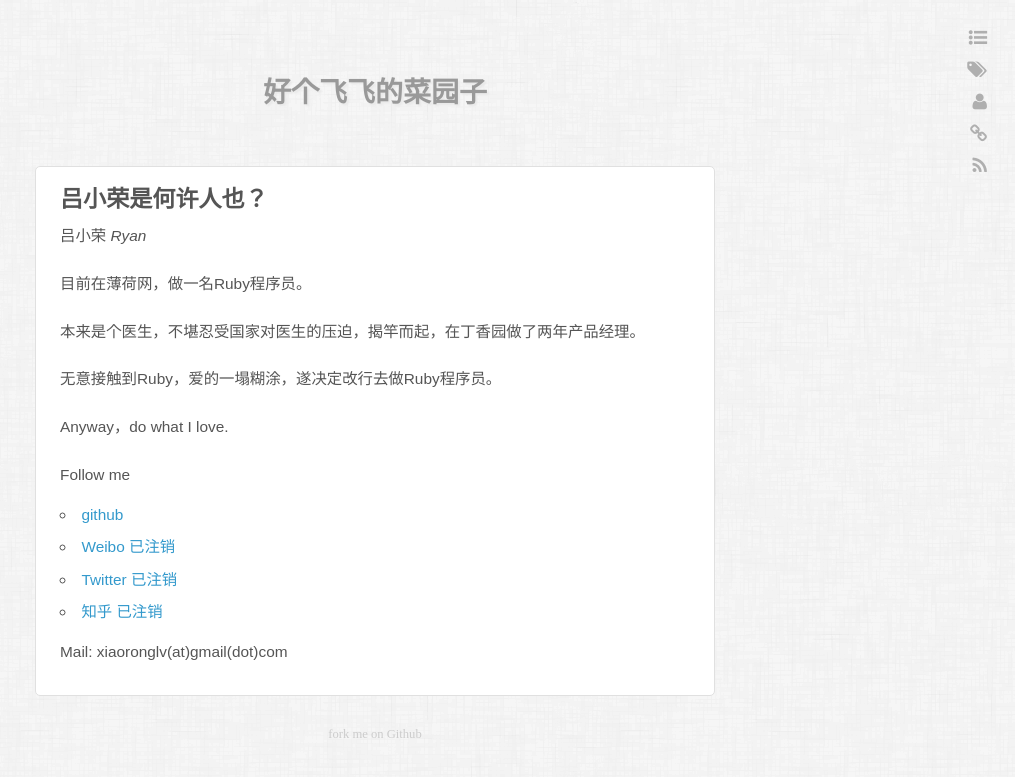
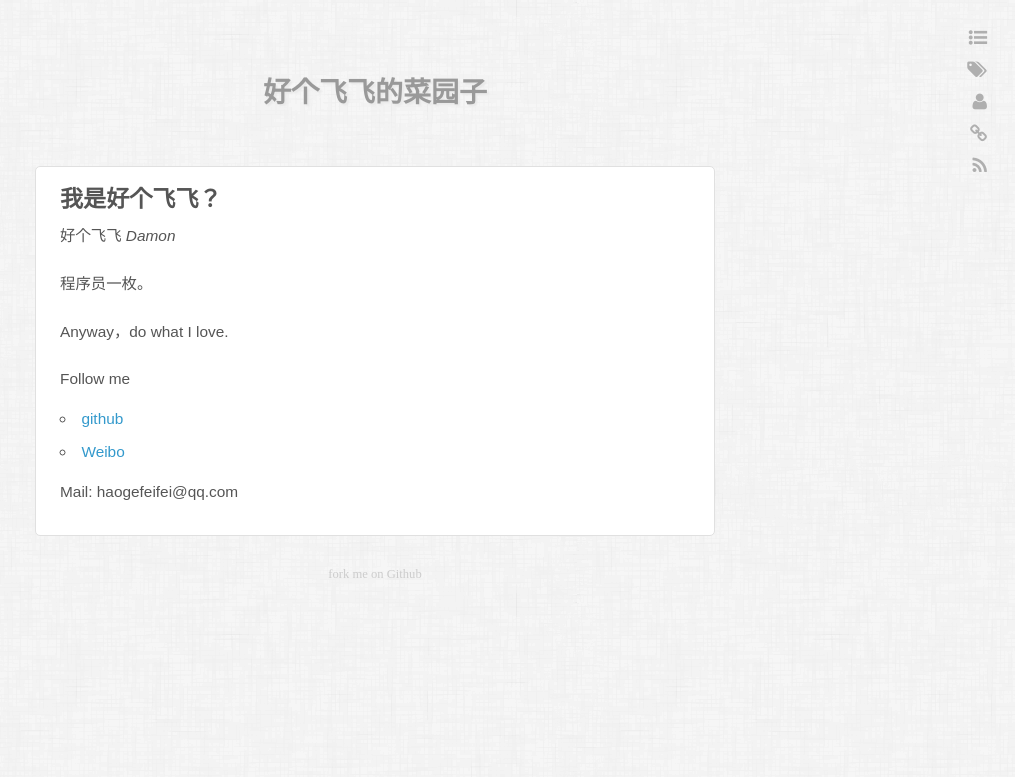
Before and after one commit to haogefeifei/haogefeifei.github.io, a Jekyll site: the page built from about.md, in a window 1280 px wide. Shown: the top 777 px of the page, without its empty margins (265-1280 px from the left). Built offline with Jekyll 4.4.1, drawn with Linux system fonts in a browser that asks for light colours; some web fonts are replaced; Markdown is read by kramdown in place of the engine named in the settings.

Commit message:
更新个人介绍

```diff
--- a/about.md
+++ b/about.md
@@ -1,25 +1,19 @@
 ---
-title: 吕小荣是何许人也？
+title: 我是好个飞飞？
 layout: page
 ---
 
 
-吕小荣  *Ryan*
+好个飞飞  *Damon*
 
-目前在薄荷网，做一名Ruby程序员。
-
-本来是个医生，不堪忍受国家对医生的压迫，揭竿而起，在丁香园做了两年产品经理。
-
-无意接触到Ruby，爱的一塌糊涂，遂决定改行去做Ruby程序员。
+程序员一枚。
 
 Anyway，do what I love.
 
 
 Follow me
 
-* [github](https://github.com/xiaoronglv)
-* [Weibo 已注销](http://weibo.com/xiaoronglv/)
-* [Twitter 已注销](http://twitter.com/xiaoronglv/)
-* [知乎 已注销](http://www.zhihu.com/people/xiaoronglv)
+* [github](https://github.com/haogefeifei)
+* [Weibo](http://weibo.com/540744679)
 
-Mail: xiaoronglv(at)gmail(dot)com
+Mail: haogefeifei@qq.com
```
